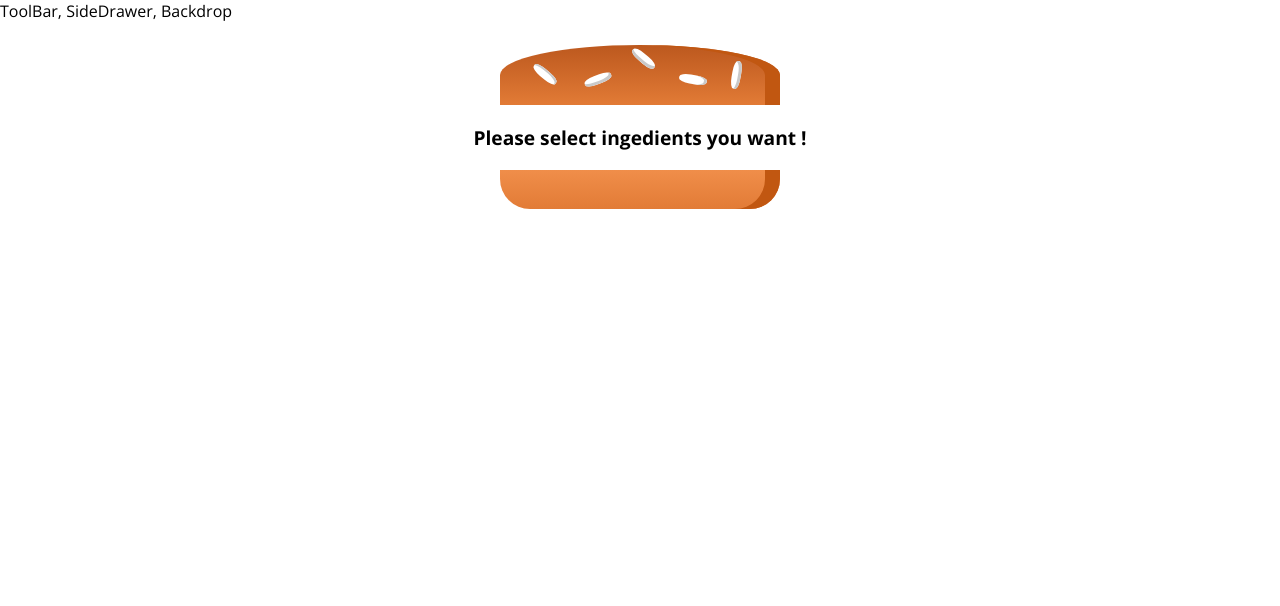
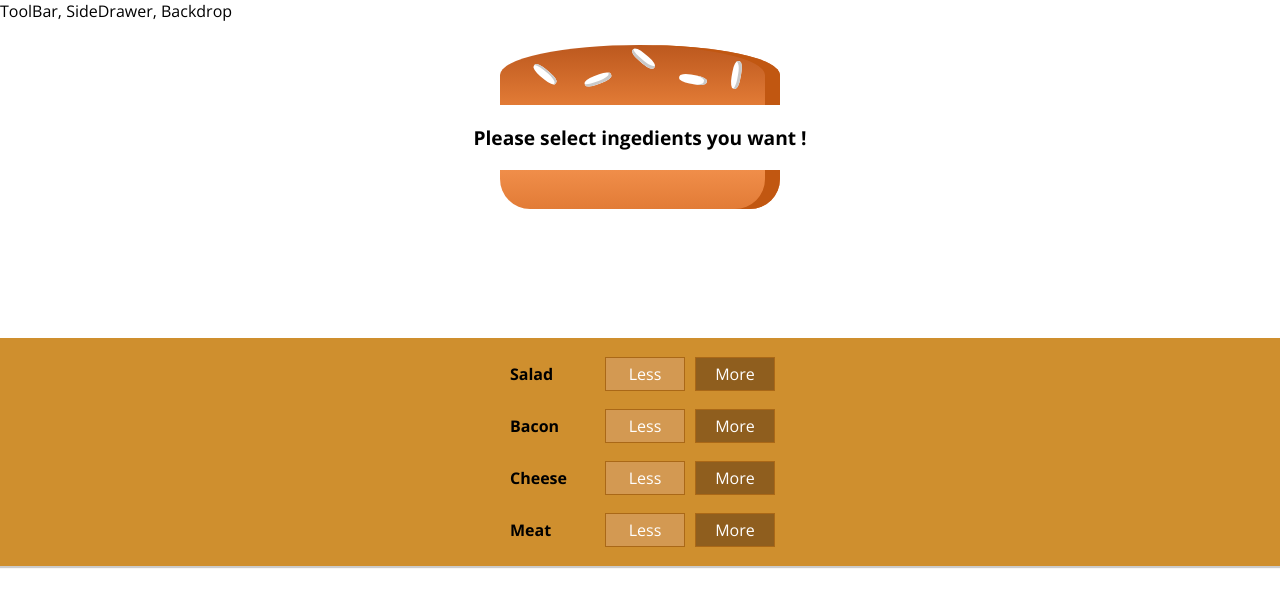
Before and after one commit to UlugbekYusupov/burger-app, a React app: page / in a window 1280 px wide. Shown: the top 606 px of the page. Built offline with nearby package versions, Linux system fonts and the light colour scheme.

Commit message:
hooking up build controls

```diff
--- /dev/null
+++ b/src/components/Burger/BuildControls/BuildControl/BuildControl.js
@@ -0,0 +1,14 @@
+import React from 'react'
+import styles from './BuildControl.module.css'
+
+function buildControl(props) {
+    return (
+        <div className={styles.BuildControl}>
+            <div className={styles.Label}>{props.label}</div>
+            <button className={styles.Less}>Less</button>
+            <button className={styles.More}>More</button>
+        </div>
+    )
+}
+
+export default buildControl
--- /dev/null
+++ b/src/components/Burger/BuildControls/BuildControl/BuildControl.module.css
@@ -0,0 +1,56 @@
+.BuildControl{
+    display: flex;
+    justify-content: space-between;
+    align-items: center;
+    margin: 5px 0;
+}
+
+.BuildControl button {
+    display: block;
+    font: inherit;
+    padding: 5px;
+    margin: 0 5px;
+    width: 80px;
+    border: 1px solid #aa6817;
+    cursor: pointer;
+    outline: none;
+}
+
+.BuildControl button:disabled {
+    background-color: #AC9980;
+    border: 1px solid #7E7365;
+    color: #ccc;
+    cursor: default;
+}
+
+.BuildControl button:hover:disabled {
+    background-color: #AC9980;
+    color: #ccc;
+    cursor: not-allowed;
+}
+
+.Label {
+    padding: 10px;
+    font-weight: bold;
+    width: 80px;
+}
+
+.BuildControl .Less {
+    background-color: #D39952;
+    color: white;
+}
+
+.BuildControl .More {
+    background-color: #8F5E1E;
+    color: white;
+}
+
+.BuildControl .Less:hover, .BuildControl .Less:active {
+    background-color: #DAA972;
+    color: white;
+}
+
+.BuildControl .More:hover,.BuildControl .More:active {
+    background-color: #99703F;
+    color: white;
+}
--- /dev/null
+++ b/src/components/Burger/BuildControls/BuildControls.js
@@ -0,0 +1,22 @@
+import React from 'react'
+import styles from './BuildControls.module.css'
+import BuildControl from './BuildControl/BuildControl'
+
+const controls = [
+    {label: 'Salad', type: 'salad'},
+    {label: 'Bacon', type: 'bacon'},
+    {label: 'Cheese', type: 'cheese'},
+    {label: 'Meat', type: 'meat'},
+]
+
+function buildControls(props) {
+    return (
+        <div className={styles.BuildControls}>
+            {controls.map(ctrl => (
+                <BuildControl key={ctrl.label} label ={ctrl.label}/>
+            ))}
+        </div>
+    )
+}
+
+export default buildControls
--- /dev/null
+++ b/src/components/Burger/BuildControls/BuildControls.module.css
@@ -0,0 +1,10 @@
+.BuildControls {
+    width: 100%;
+    background-color: #cf8f2e;
+    display: flex;
+    flex-flow: column;
+    align-items: center;
+    box-shadow: 0 2px 1px #ccc;
+    margin: auto;
+    padding: 10px 0;
+}
--- a/src/containers/BurgerBuilder/BurgerBuilder.js
+++ b/src/containers/BurgerBuilder/BurgerBuilder.js
@@ -1,6 +1,7 @@
 import React, {Component} from 'react'
 import Aux from '../../hoc/Aux'
 import Burger from '../../components/Burger/Burger'
+import BuildControls from '../../components/Burger/BuildControls/BuildControls'
 
 class BurgerBuilder extends Component {
 
@@ -17,6 +18,7 @@
         return (
             <Aux>
                 <Burger ingridients={this.state.ingredients}/>
+                <BuildControls/>
             </Aux>
         )
     }
```
